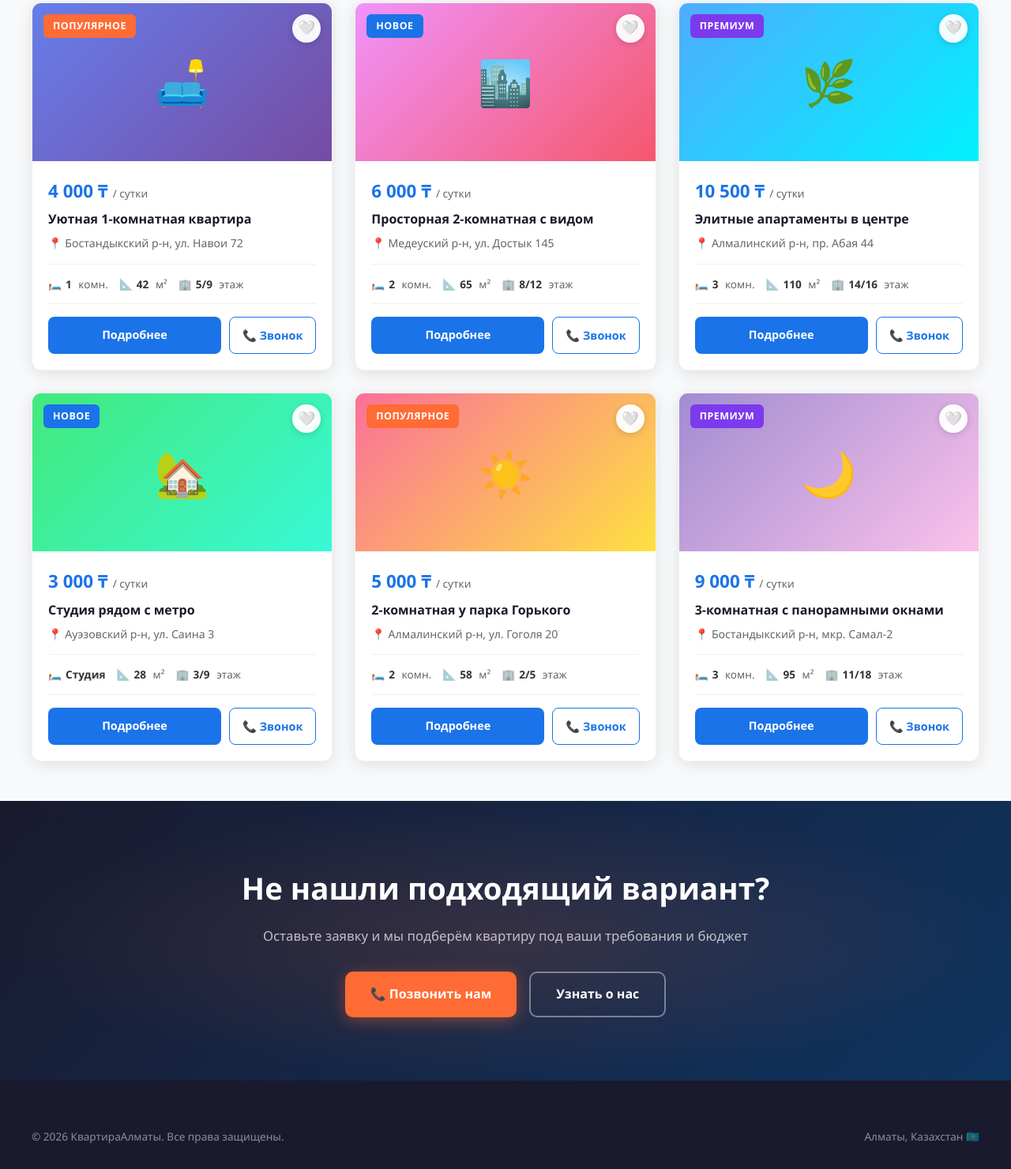
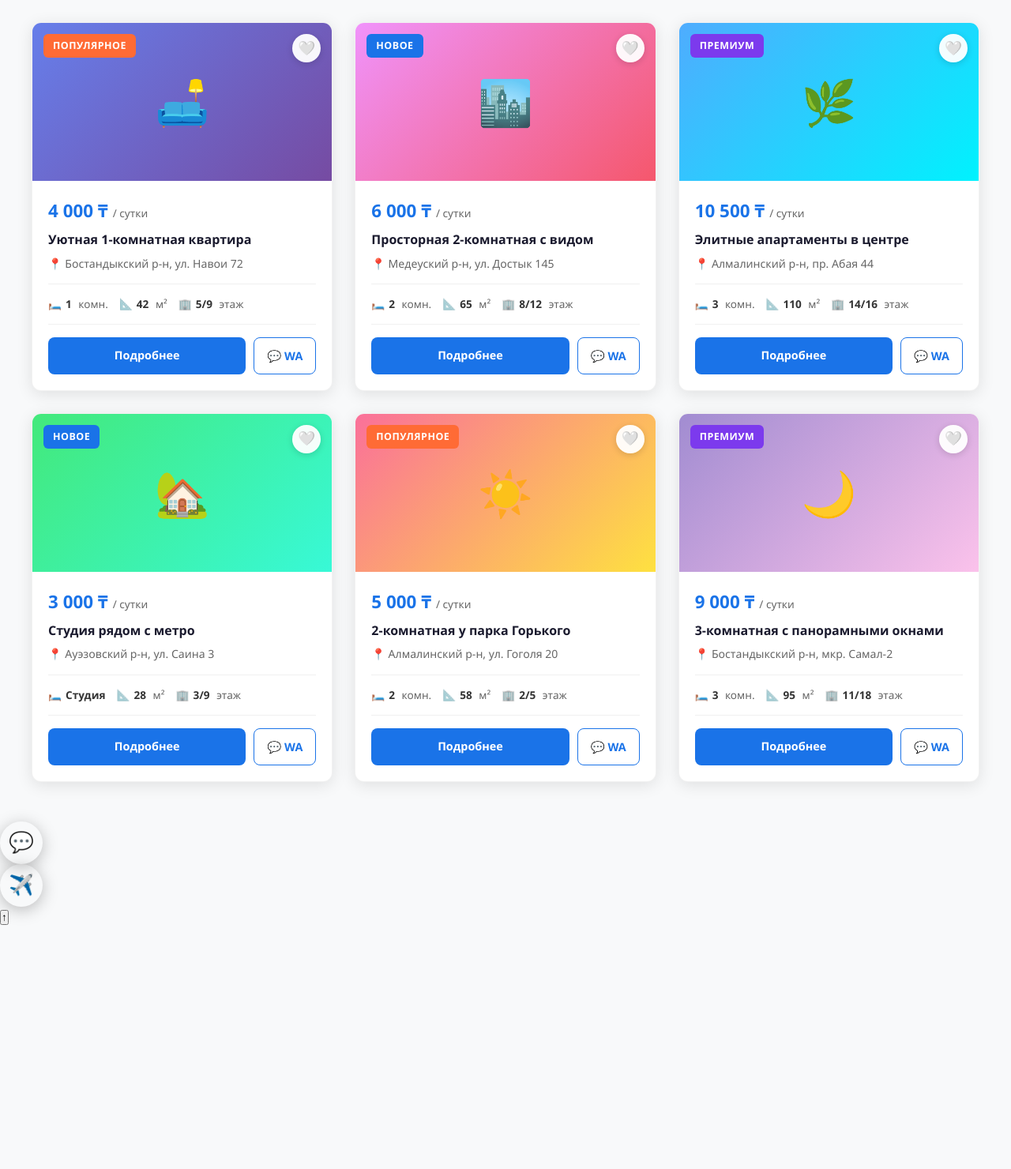
Before and after one commit to umarfaruh/apartment_rental, a plain HTML site: page apartments.html in a window 1280 px wide. Shown: the part 457-1937 px from the top of the page at 79% size. After the commit the page ends 1630 px from the top, so only its background shows below. Drawn offline with Linux system fonts and the light colour scheme.

Commit message:
Update apartments.html

```diff
--- a/apartments.html
+++ b/apartments.html
@@ -19,9 +19,19 @@
       <li><a href="apartments.html" class="active">Квартиры</a></li>
       <li><a href="index.html#services">Услуги</a></li>
       <li><a href="index.html#about">О нас</a></li>
-      <li><a href="index.html#contact" class="navbar-cta">Связаться</a></li>
+      <li><a href="contacts.html" class="navbar-cta">Контакты</a></li>
     </ul>
+    <button class="burger" id="burger" aria-label="Меню">
+      <span></span><span></span><span></span>
+    </button>
   </nav>
+  <div class="mobile-nav" id="mobileNav">
+    <a href="index.html">Главная</a>
+    <a href="apartments.html">Квартиры</a>
+    <a href="index.html#services">Услуги</a>
+    <a href="index.html#about">О нас</a>
+    <a href="contacts.html" class="mob-cta">Контакты</a>
+  </div>
 
   <!-- PAGE HERO -->
   <div class="page-hero">
@@ -104,8 +114,8 @@
             <div class="apt-feature">🏢 <strong>5/9</strong>&nbsp;этаж</div>
           </div>
           <div class="apt-actions">
-            <a href="#" class="btn-apt-primary">Подробнее</a>
-            <a href="tel:+77273334455" class="btn-apt-secondary">📞 Звонок</a>
+            <a href="apartment-detail.html" class="btn-apt-primary">Подробнее</a>
+            <a href="https://wa.me/77001929260" target="_blank" class="btn-apt-secondary">💬 WA</a>
           </div>
         </div>
       </div>
@@ -129,8 +139,8 @@
             <div class="apt-feature">🏢 <strong>8/12</strong>&nbsp;этаж</div>
           </div>
           <div class="apt-actions">
-            <a href="#" class="btn-apt-primary">Подробнее</a>
-            <a href="tel:+77273334455" class="btn-apt-secondary">📞 Звонок</a>
+            <a href="apartment-detail.html" class="btn-apt-primary">Подробнее</a>
+            <a href="https://wa.me/77001929260" target="_blank" class="btn-apt-secondary">💬 WA</a>
           </div>
         </div>
       </div>
@@ -154,8 +164,8 @@
             <div class="apt-feature">🏢 <strong>14/16</strong>&nbsp;этаж</div>
           </div>
           <div class="apt-actions">
-            <a href="#" class="btn-apt-primary">Подробнее</a>
-            <a href="tel:+77273334455" class="btn-apt-secondary">📞 Звонок</a>
+            <a href="apartment-detail.html" class="btn-apt-primary">Подробнее</a>
+            <a href="https://wa.me/77001929260" target="_blank" class="btn-apt-secondary">💬 WA</a>
           </div>
         </div>
       </div>
@@ -179,8 +189,8 @@
             <div class="apt-feature">🏢 <strong>3/9</strong>&nbsp;этаж</div>
           </div>
           <div class="apt-actions">
-            <a href="#" class="btn-apt-primary">Подробнее</a>
-            <a href="tel:+77273334455" class="btn-apt-secondary">📞 Звонок</a>
+            <a href="apartment-detail.html" class="btn-apt-primary">Подробнее</a>
+            <a href="https://wa.me/77001929260" target="_blank" class="btn-apt-secondary">💬 WA</a>
           </div>
         </div>
       </div>
@@ -204,8 +214,8 @@
             <div class="apt-feature">🏢 <strong>2/5</strong>&nbsp;этаж</div>
           </div>
           <div class="apt-actions">
-            <a href="#" class="btn-apt-primary">Подробнее</a>
-            <a href="tel:+77273334455" class="btn-apt-secondary">📞 Звонок</a>
+            <a href="apartment-detail.html" class="btn-apt-primary">Подробнее</a>
+            <a href="https://wa.me/77001929260" target="_blank" class="btn-apt-secondary">💬 WA</a>
           </div>
         </div>
       </div>
@@ -229,8 +239,8 @@
             <div class="apt-feature">🏢 <strong>11/18</strong>&nbsp;этаж</div>
           </div>
           <div class="apt-actions">
-            <a href="#" class="btn-apt-primary">Подробнее</a>
-            <a href="tel:+77273334455" class="btn-apt-secondary">📞 Звонок</a>
+            <a href="apartment-detail.html" class="btn-apt-primary">Подробнее</a>
+            <a href="https://wa.me/77001929260" target="_blank" class="btn-apt-secondary">💬 WA</a>
           </div>
         </div>
       </div>
@@ -238,27 +248,22 @@
     </div>
   </section>
 
-  <!-- CTA BANNER -->
-  <section class="cta-banner">
-    <div class="container">
-      <h2>Не нашли подходящий вариант?</h2>
-      <p>Оставьте заявку и мы подберём квартиру под ваши требования и бюджет</p>
-      <div style="display:flex; gap:16px; justify-content:center; flex-wrap:wrap; position:relative;">
-        <a href="tel:+77273334455" class="btn btn-primary">📞 Позвонить нам</a>
-        <a href="index.html#about" class="btn btn-outline">Узнать о нас</a>
-      </div>
-    </div>
-  </section>
-
-  <!-- FOOTER -->
-  <footer class="footer">
-    <div class="footer-bottom" style="max-width:1200px; margin:0 auto;">
-      <p>© 2026 КвартираАлматы. Все права защищены.</p>
-      <p>Алматы, Казахстан 🇰🇿</p>
-    </div>
-  </footer>
+  <!-- FLOAT BUTTONS -->
+  <div class="float-btns">
+    <a href="https://wa.me/77001929260" target="_blank" class="float-btn float-btn-wa" title="WhatsApp">💬</a>
+    <a href="https://t.me/kvartiraalmaty" target="_blank" class="float-btn float-btn-tg" title="Telegram">✈️</a>
+  </div>
+  <button class="back-to-top" id="backToTop" title="Наверх">↑</button>
 
   <script>
+    // Burger
+    const burger = document.getElementById('burger');
+    const mobileNav = document.getElementById('mobileNav');
+    burger.addEventListener('click', () => {
+      burger.classList.toggle('open');
+      mobileNav.classList.toggle('open');
+    });
+
     // Favorite button toggle
     document.querySelectorAll('.apt-favorite').forEach(btn => {
       btn.addEventListener('click', function() {
@@ -267,6 +272,11 @@
         this.style.background = isLiked ? 'rgba(255,255,255,0.95)' : '#fff0ec';
       });
     });
+
+    // Back to top
+    const topBtn = document.getElementById('backToTop');
+    window.addEventListener('scroll', () => topBtn.classList.toggle('visible', window.scrollY > 300));
+    topBtn.addEventListener('click', () => window.scrollTo({ top: 0, behavior: 'smooth' }));
   </script>
 
 </body>
```
